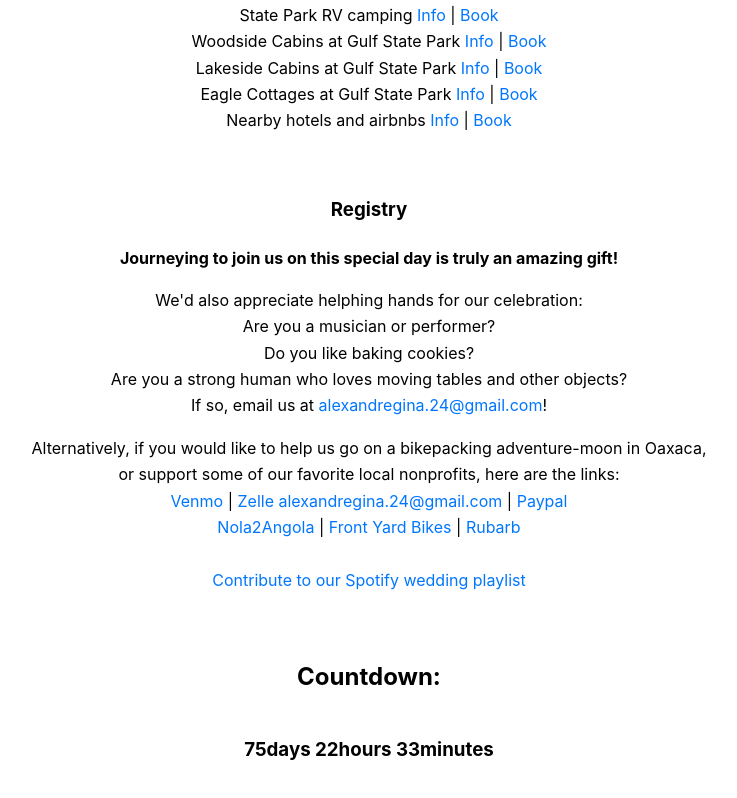
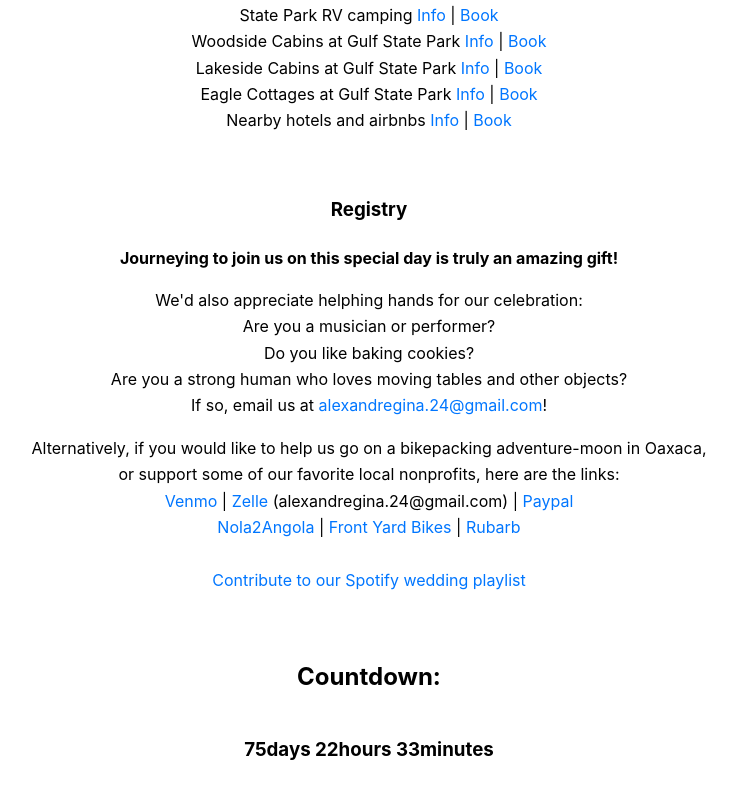
Before and after one commit to Human-Coop/create-react-app, a React (Create React App) app: page / in a window 1280 px wide. Shown: the part 1097-1895 px from the top of the page, without its empty margins (271-1008 px from the left). Built offline with nearby package versions, Linux system fonts and the light colour scheme; no server answers.

Commit message:
email not link

```diff
--- a/src/App.js
+++ b/src/App.js
@@ -291,7 +291,7 @@ function App() {
         Alternatively, if you would like to help us go on a bikepacking adventure-moon in Oaxaca, or
         support some of our favorite local nonprofits, here are the links:</p></div>
       <div>
-      <a href="https://venmo.com/u/regigi">Venmo</a> | <a href="https://enroll.zellepay.com/qr-codes?data=eyJuYW1lIjoiQUxFWEFORFJBIiwidG9rZW4iOiJhbGllZTkxQGdtYWlsLmNvbSIsImFjdGlvbiI6InBheW1lbnQifQ==">Zelle alexandregina.24@gmail.com</a> | <a href="https://www.paypal.com/paypalme/alexandregina">Paypal</a>
+      <a href="https://venmo.com/u/regigi">Venmo</a> | <a href="https://enroll.zellepay.com/qr-codes?data=eyJuYW1lIjoiQUxFWEFORFJBIiwidG9rZW4iOiJhbGllZTkxQGdtYWlsLmNvbSIsImFjdGlvbiI6InBheW1lbnQifQ==">Zelle</a> (alexandregina.24@gmail.com) | <a href="https://www.paypal.com/paypalme/alexandregina">Paypal</a>
       </div>
       <div>
       <a href="https://www.nolatoangola.org/sponsors/">Nola2Angola</a> | <a href="https://www.frontyardbikes.com/contribute">Front Yard Bikes</a> | <a href="https://www.rubarbike.org/get-involved/">Rubarb</a>
```
